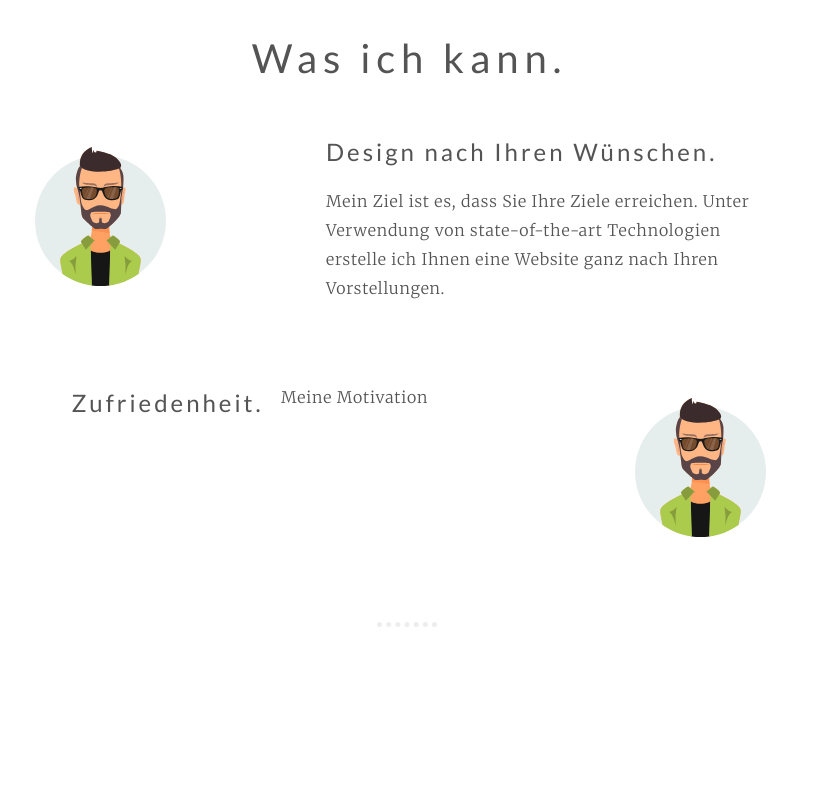
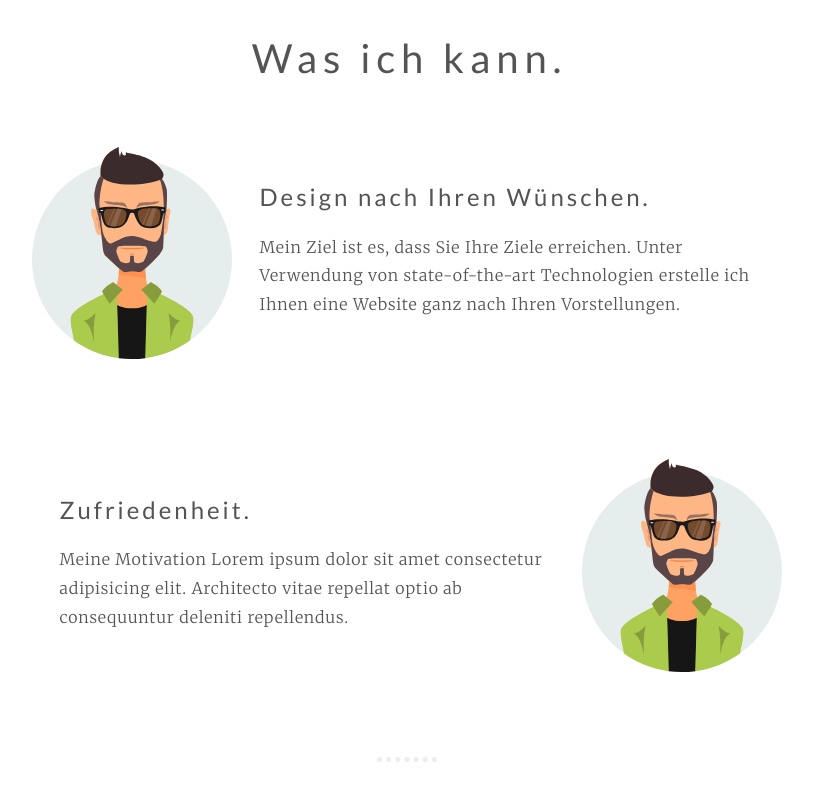
Before and after one commit to Benni77/Personal, a plain HTML site: page index.html in a window 1280 px wide. Shown: the part 1429-2229 px from the top of the page, without its empty margins (233-1046 px from the left). Before the commit the page ends 2136 px from the top, so only its background shows below. Drawn offline with Linux system fonts and the light colour scheme.

Commit message:
update index/style

```diff
--- a/index.html
+++ b/index.html
@@ -227,8 +227,8 @@
           Was ich kann.
         </h2>
 
-        <div class="row u-margin-bottom-big">
-          <div class="col-2-of-6">
+        <div class="container u-margin-bottom-big">
+          <div class="">
             <img
               class="what-i-can__meimg"
               src="img/portrait_blue_bg.svg"
@@ -236,8 +236,8 @@
             />
           </div>
 
-          <div class="col-4-of-6">
-            <div class="what-i-can__textbox-r">
+          <div class="container__item">
+            <div class="what-i-can__textbox">
               <h2
                 class="what-i-can__heading--secondary heading-secondary u-margin-bottom-small"
               >
@@ -252,9 +252,9 @@
           </div>
         </div>
 
-        <div class="row">
-          <div class="col-4-of-6">
-            <div class="what-i-can__textbox-l">
+        <div class="container">
+          <div class="container__item">
+            <div class="what-i-can__textbox">
               <h2
                 class="what-i-can__heading--secondary heading-secondary u-margin-bottom-small"
               >
@@ -262,7 +262,7 @@
               </h2>
 
               <p class="what-i-can__text typo_serif_font">
-                Meine Motivation
+                Meine Motivation Lorem ipsum dolor sit amet consectetur adipisicing elit. Architecto vitae repellat optio ab consequuntur deleniti repellendus.
 
               </p>
             </div>
```
Also changed, not shown: css/style.css.
